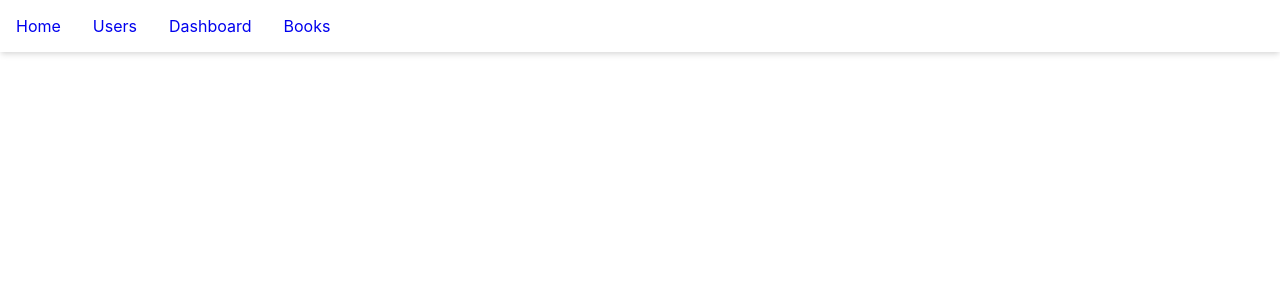
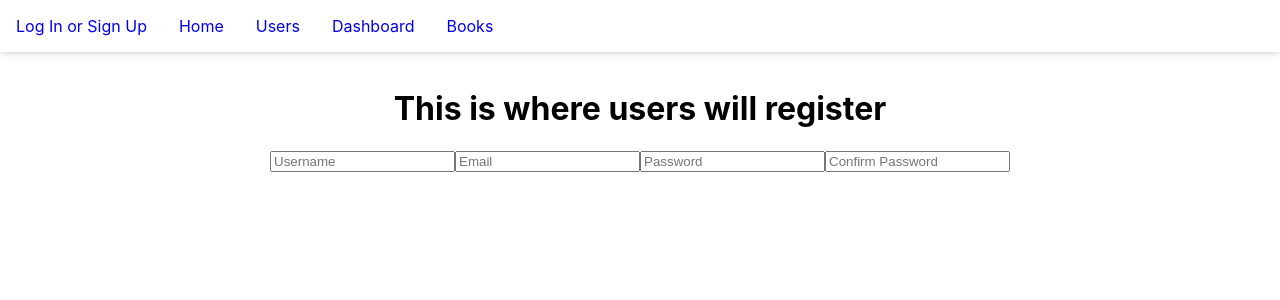
Before and after one commit to Patech-Patrice/bookstore, a React (Create React App) app in the folder bookable/: page /authentication in a window 1280 px wide. Shown: the top 300 px of the page. Built offline with nearby package versions, Linux system fonts and the light colour scheme; no server answers.

Commit message:
added signup form to authentication route

```diff
--- a/bookable/src/App.js
+++ b/bookable/src/App.js
@@ -4,6 +4,7 @@ import axios from 'axios';
 import Books from './components/books';
 import Users from './components/users';
 import Dashboard from './components/dashboard';
+import Authentication from './components/auth/authentication';
 import { useState, useEffect } from 'react';
 import { Routes, Route, Link } from 'react-router-dom';
 
@@ -47,6 +48,9 @@ return () => {(mounted = false)};
     <div className="App">
       <nav>
       <ul>
+      <li>
+           <Link to="authentication">Log In or Sign Up</Link>
+          </li>
           <li>
            <Link to="/">Home</Link>
           </li>
@@ -66,6 +70,7 @@ return () => {(mounted = false)};
                             <Route path="books" element={<Books books={books}/>}></Route>
                             <Route path="users" element={<Users users={users}/>}></Route>
                             <Route path="dashboard" element={<Dashboard/>}></Route>
+                            <Route path="authentication" element={<Authentication/>}></Route>
 
                           </Routes>
                           </div>
--- /dev/null
+++ b/bookable/src/components/auth/authentication.js
@@ -0,0 +1,101 @@
+import React from 'react';
+import { useState, useEffect } from 'react';
+import axios from 'axios';
+
+function Authentication() {
+    const [username, setUsername] = useState([]);
+    const [email, setEmail] = useState([]);
+    const [password, setPassword] = useState([]);
+    const [password_confirmation, setPasswordConfirmation] = useState([]);
+
+function getUserInfo() {
+    return axios.get('/api/v1/users').then((response) => response.data)
+}
+
+
+function handleSubmit() {
+    console.log('submitted');
+}
+
+function handleChange() {
+    console.log('changed');
+}
+
+    useEffect(() => {
+        let mounted = true;
+        getUserInfo().then((items) =>  {
+          if (mounted) {
+            setUsername(items);
+          }
+      });
+      return () => {(mounted = false)};
+    }, []);
+
+
+
+
+
+
+
+
+
+
+
+    return (
+        <div>
+            <h1> This is where users will register</h1>
+            <form onSubmit={handleSubmit}>
+
+                <input type="username" name="username" placeholder="Username" value={setUsername} onChange={handleChange} required />
+                <input type="email" name="email" placeholder="Email" value={email} onChange={handleChange} required />
+                <input type="password" name="password" placeholder="Password" value={password} onChange={handleChange} required />
+                <input type="password" name="password_confirmation" placeholder="Confirm Password" value={password_confirmation} onChange={handleChange} required  />
+               </form>
+            </div>
+    );
+}
+
+export default Authentication;
+
+
+
+
+
+
+
+// import React, { Component } from 'react';
+
+// export default class Authentication extends Component {
+//     constructor(props) {
+//         super(props);
+
+//         this.state = {
+//             username:"",
+//             email:"",
+//             password:"",
+//             password_confirmation:"",
+//             authenticationErrors:""
+//         }
+
+//         this.handleSubmit = this.handleSubmit.bind(this);
+//         this.handleChange = this.handleChange.bind(this);
+//     }
+//         handleSubmit(event) {
+//             console.log('form submitted');
+//             event.preventDefault();
+
+//         }
+
+//         handleChange(event){
+//             console.log("handle change", event);
+//         }
+
+//     render(){
+//         return
+//             <div>
+//                 <h1> This is the Authentication page where users will login or sign up</h1>
+
+//                 </div>
+
+//         }
+// }
--- a/bookable/src/index.js
+++ b/bookable/src/index.js
@@ -1,21 +1,22 @@
 import React from 'react';
-import ReactDOM from 'react-dom';
+import ReactDOM from 'react-dom/client';
 import { BrowserRouter } from "react-router-dom";
 import './index.css';
+// import { render } from "react-dom";
 import App from './App';
 import reportWebVitals from './reportWebVitals';
 
 
 
+const root = ReactDOM.createRoot(document.getElementById("root"));
+root.render(
+<BrowserRouter>
+<App />
+</BrowserRouter>);
 
-ReactDOM.render(
-  <React.StrictMode>
-    <BrowserRouter>
-    <App />
-    </BrowserRouter>
-  </React.StrictMode>,
-  document.getElementById('root')
-);
+
+
+
 
 // If you want to start measuring performance in your app, pass a function
 // to log results (for example: reportWebVitals(console.log))
```
Also changed, not shown: 1 other file (tests, documents, lock files or other folders).
